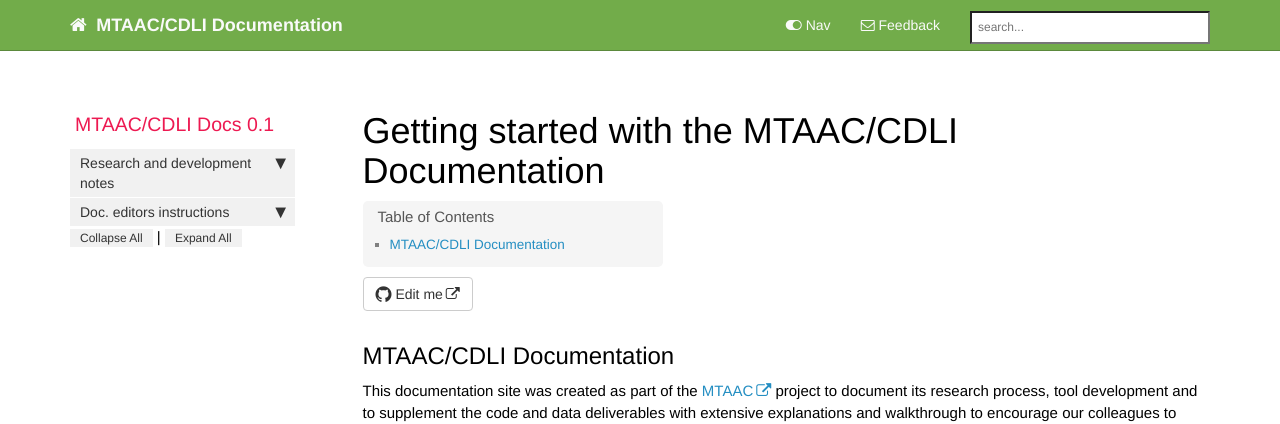
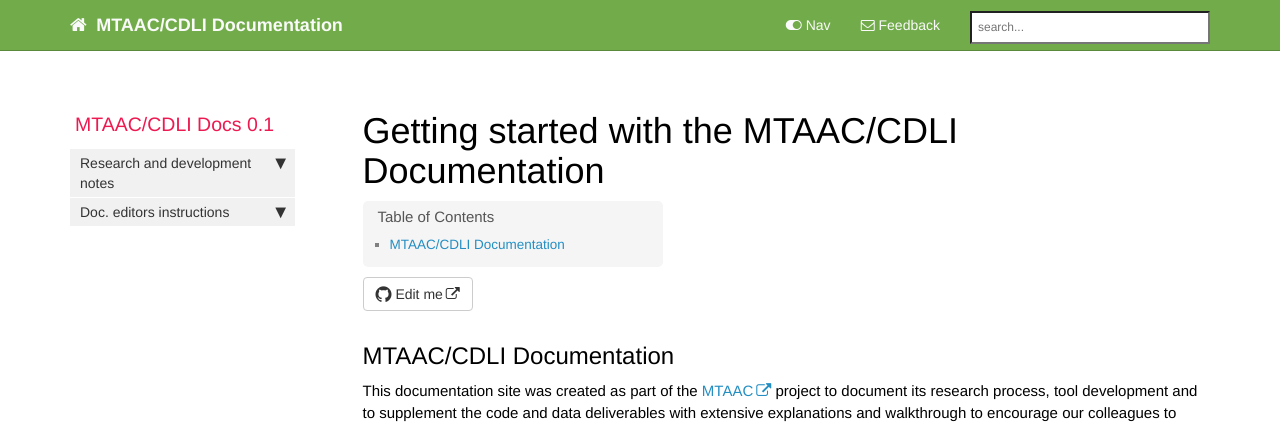
Before and after one commit to fbab/cdli-gh.github.io, a Jekyll site: the page built from index.md, in a window 1280 px wide. Shown: the top 424 px of the page. Built offline with Jekyll 4.4.1, drawn with Linux system fonts in a browser that asks for light colours; nearby versions of some CDN libraries; comment, search, counter and statistics services are not loaded.

Commit message:
Update sidebar.html

```diff
--- a/_includes/sidebar.html
+++ b/_includes/sidebar.html
@@ -43,9 +43,9 @@
         {% endif %}
         {% endfor %}
         {% endfor %}
-           <p class="external">
+      <!--     <p class="external">
                <a href="#" id="collapseAll">Collapse All</a> | <a href="#" id="expandAll">Expand All</a>
-        </p>
+        </p> -->
     </li>
 </ul>
 </div>
```
